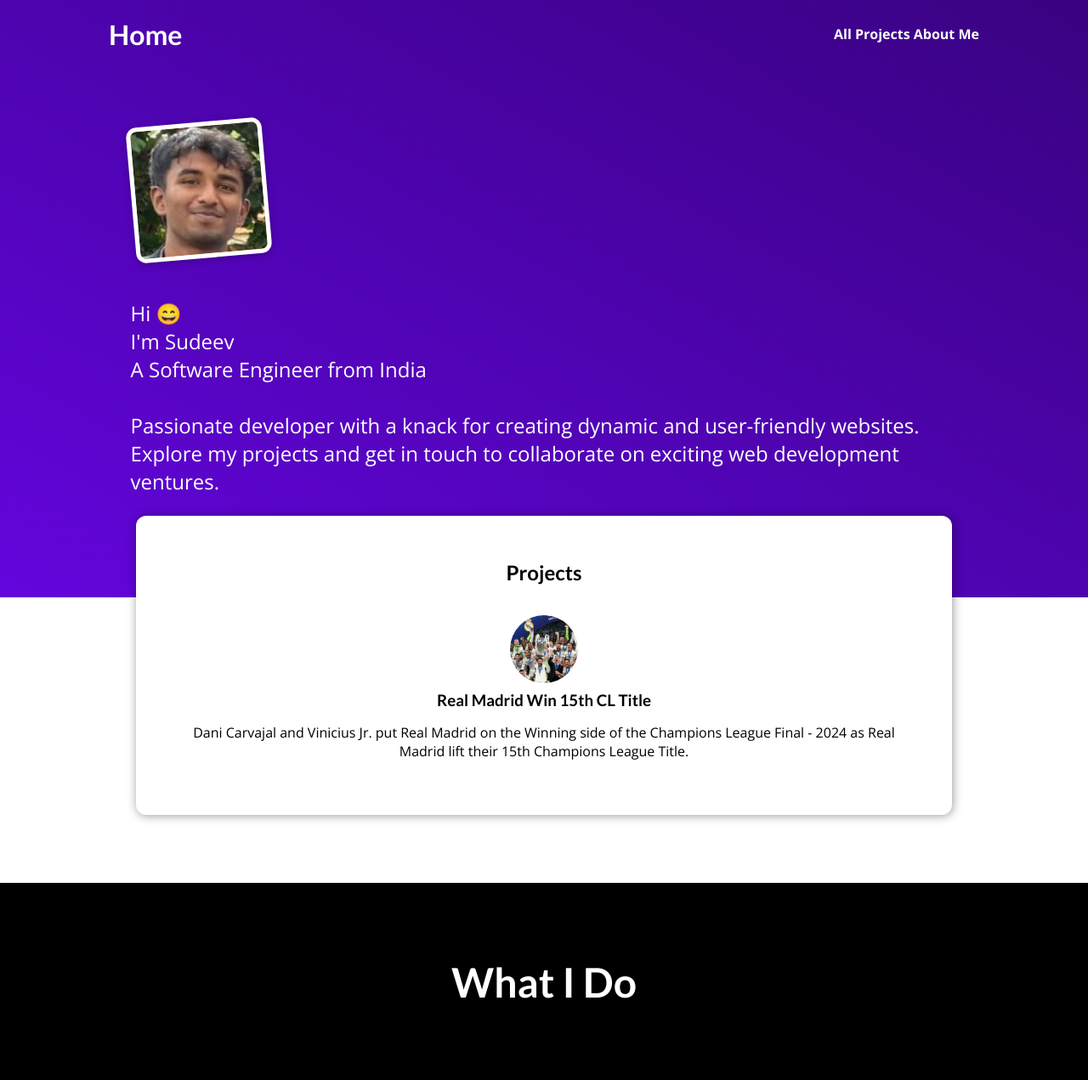
After one commit to SudeevDivakar/Portfolio-Website-Sudeev, a Django app: template portfolio/templates/portfolio/index.html in a window 1280 px wide. The commit adds this page. Shown: the whole page at 85% size. Run offline with Django 5.2, Linux system fonts and the light colour scheme; the template is opened without the code that fills it, so the values that code supplies are empty; parts of the project's set-up code (start-up, migrations or seed data) failed here and were passed over.

Commit message:
Add Profile Picture and Basic Views

```diff
--- /dev/null
+++ b/portfolio/templates/portfolio/index.html
@@ -0,0 +1,36 @@
+{% extends "base.html" %}
+{% load static %}
+
+{% block links %}
+  <link rel="stylesheet" href="{% static "portfolio/project.css" %}">
+  <link rel="stylesheet" href="{% static "portfolio/index.css" %}">
+{% endblock %}
+
+{% block title %}
+    Home
+{% endblock %}
+
+{% block content %}
+
+<section id="welcome">
+  <header>
+    <img src="{% static "portfolio/images/displayPicture.jpg" %}" alt="Sudeev" />
+  </header>
+  <p>
+    <span class="enlarge">Hi 😄</span>
+    <br><span class="enlarger">I'm <span class="linear-gradient-orange">Sudeev</span></span>
+    <br><span class="enmini">A Software Engineer from India</span>
+    <br><br>Passionate developer with a knack for creating dynamic and user-friendly websites.<br>Explore my projects and get in touch to collaborate on exciting web development ventures.</p>
+</section>
+
+<section id="latest-posts">
+  <h2>Projects</h2>
+  <ul>
+    {% include "portfolio/partials/project.html" %}
+  </ul>
+</section>
+
+<section id="about">
+  <h2>What I Do</h2>
+</section>
+{% endblock %}
--- /dev/null
+++ b/portfolio/templates/portfolio/partials/project.html
@@ -0,0 +1,16 @@
+{% load static %}
+
+<li>
+    <article class="post">
+        <a href="">
+            <img src="{% static "portfolio/images/rmd_winners.jpg" %}" alt="Real Madrid Win 15th CL Title" />
+            <div class="post_content">
+                <h3>Real Madrid Win 15th CL Title</h3>
+                <p>
+                    Dani Carvajal and Vinicius Jr. put Real Madrid on the Winning side
+                    of the Champions League Final - 2024 as Real Madrid lift their 15th Champions League Title.
+                </p>
+            </div>
+        </a>
+    </article>
+</li>
--- a/templates/base.html
+++ b/templates/base.html
@@ -7,14 +7,15 @@
     <meta name="viewport" content="width=device-width, initial-scale=1.0" />
     <link rel="stylesheet" href="{% static "app.css" %}">
     {% block links %}{% endblock %}
-    <title>{% block title %} Sudeev's Portfolio {% endblock %}</title>
+    <title>{% block title %} Home {% endblock %}</title>
   </head>
   <body>
 
     <header id="main-navigation">
-      <h1><a href="{% url "starting-page" %}">Sudeev's Portfolio</a></h1>
+      <h1><a href="{% url "starting-page" %}">Home</a></h1>
       <nav>
-        <a href="{% url "projects-page" %}">All Projects</a>
+        <a class="horizontal-space" href="{% url "projects-page" %}">All Projects</a>
+        <a class="horizontal-space" href="">About Me</a>
       </nav>
     </header>
 
```
Also changed, not shown: portfolio/templates/portfolio/all-projects.html (added, +23 -0 lines), portfolio/static/portfolio/images/displayPicture.jpg (added), portfolio/static/portfolio/images/photo.jpg (deleted).
